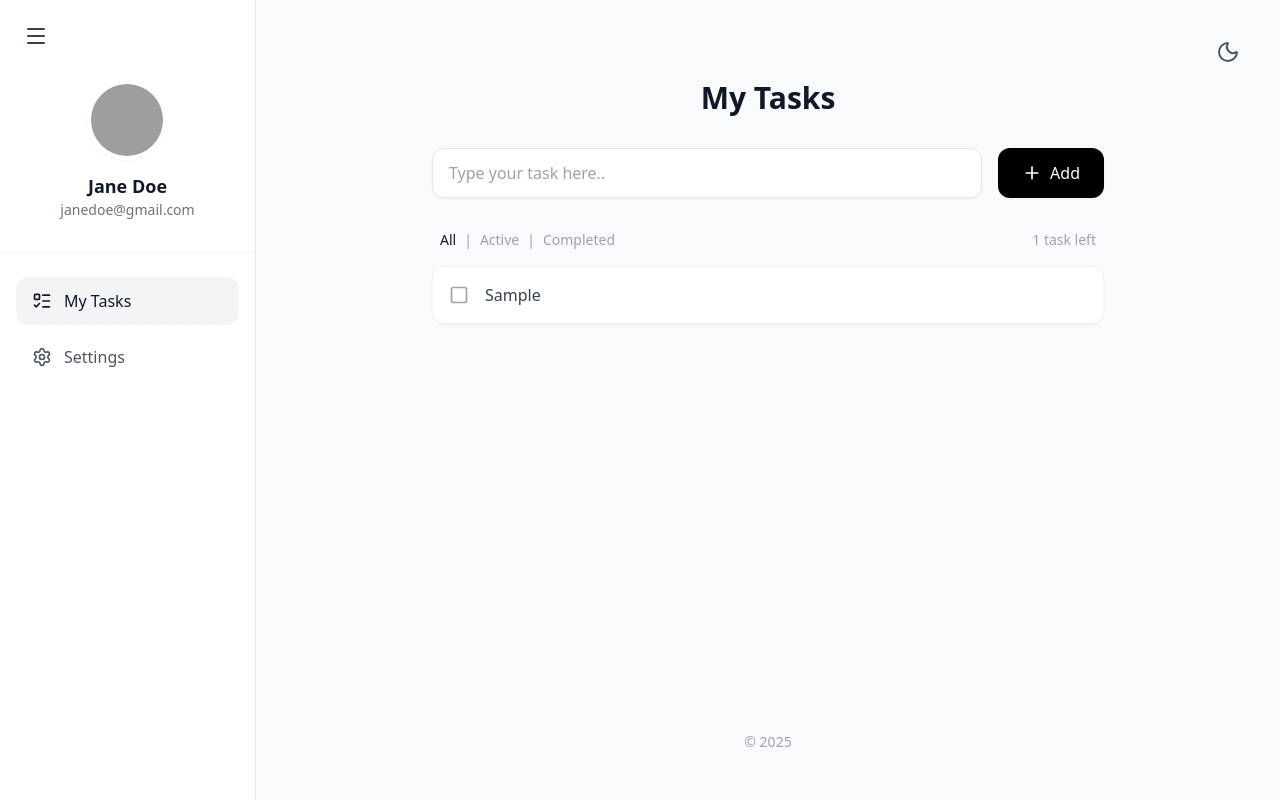
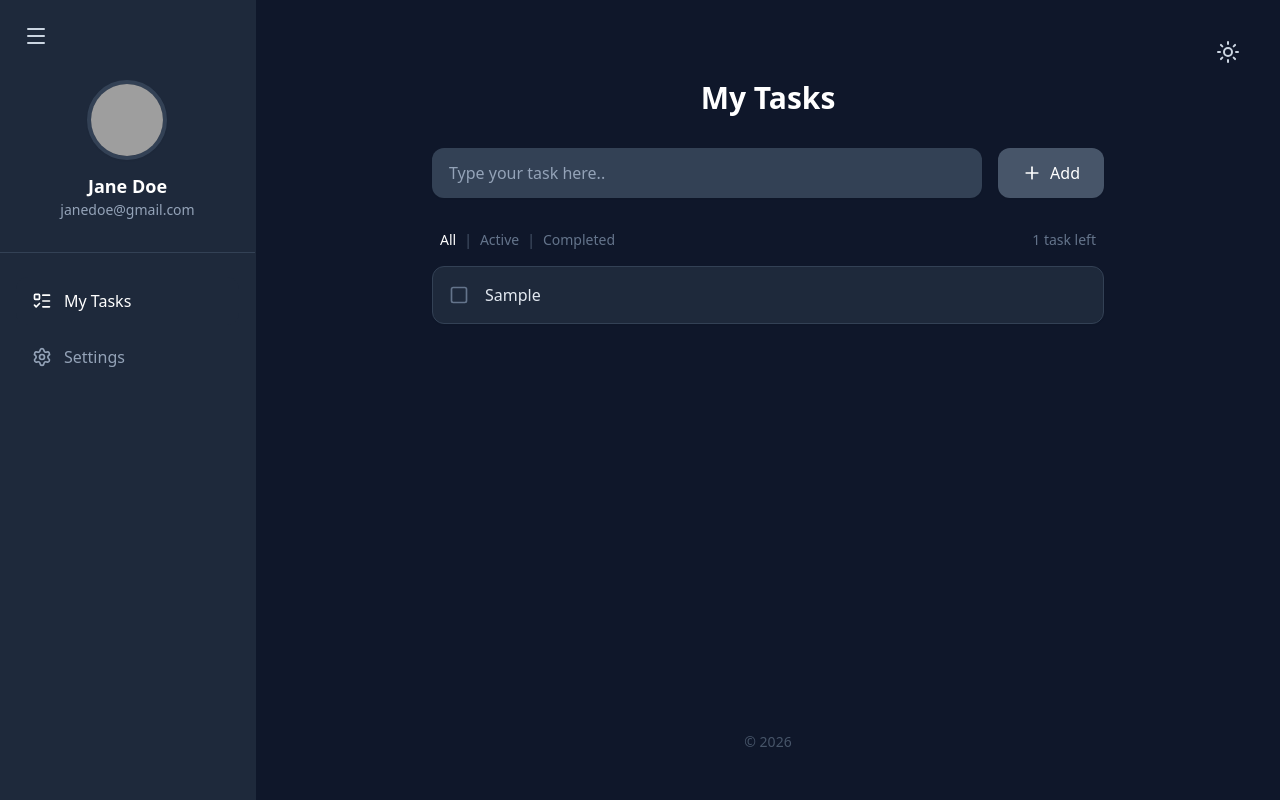
Before and after one commit to 2002Larissa/to-do-list, a React (Create React App) app: page / in a window 1280 px wide. Both pictures are taken after typing "Sample" into the empty fields and a click on the button "Add". Built offline with nearby package versions, Linux system fonts and the light colour scheme; grey boxes are pictures that could not be loaded; the HTML template or start-up script is replaced by a standard one.

Commit message:
Alterações coerentes com o desafio

```diff
--- a/src/App.js
+++ b/src/App.js
@@ -1,15 +1,29 @@
-import React, { useState } from 'react';
-import { Menu, Moon, Sun, Settings, ListTodo, Plus, Edit2, Trash2, Square, CheckSquare, X } from 'lucide-react';
+import React, { useState, useEffect } from 'react';
+import { Menu, Moon, Sun, Settings, ListTodo, Plus, Edit2, Trash2, Square, CheckSquare, X, Check } from 'lucide-react';
+
 import taskIllustration from './assets/task-illustration.png';
 
 function App() {
-  const [tasks, setTasks] = useState([]);
+  // 1. CARREGAMENTO INICIAL (Lendo do localStorage)
+  const [tasks, setTasks] = useState(() => {
+    const savedTasks = localStorage.getItem('minhasTarefas');
+    // Se tiver algo salvo, converte de texto para objeto. Se não, começa vazio [].
+    return savedTasks ? JSON.parse(savedTasks) : [];
+  });
+
   const [activeTab, setActiveTab] = useState('All');
-  const [isDarkMode, setIsDarkMode] = useState(false);
+  const [isDarkMode, setIsDarkMode] = useState(true);
   const [inputValue, setInputValue] = useState('');
+  const [isSidebarOpen, setIsSidebarOpen] = useState(false);
 
-  //Estado para controlar se a barra lateral está aberta no mobile
-  const [isSidebarOpen, setIsSidebarOpen] = useState(false);
+  // NOVO: Estados para controlar a edição
+  const [editingTaskId, setEditingTaskId] = useState(null);
+  const [editingText, setEditingText] = useState('');
+
+  // 2. USEEFFECT: Salvando automaticamente no localStorage sempre que 'tasks' mudar
+  useEffect(() => {
+    localStorage.setItem('minhasTarefas', JSON.stringify(tasks));
+  }, [tasks]);
 
   const handleAddTask = () => {
     if (inputValue.trim() === '') return;
@@ -32,6 +46,20 @@ function App() {
     setTasks(tasks.filter(task => task.id !== taskId));
   };
 
+  // NOVO: Funções de Edição
+  const handleStartEditing = (task) => {
+    setEditingTaskId(task.id);
+    setEditingText(task.text);
+  };
+
+  const handleSaveEdit = (taskId) => {
+    if (editingText.trim() === '') return;
+    setTasks(tasks.map(task =>
+      task.id === taskId ? { ...task, text: editingText } : task
+    ));
+    setEditingTaskId(null); // Sai do modo de edição
+  };
+
   const filteredTasks = tasks.filter(task => {
     if (activeTab === 'Active') return !task.completed;
     if (activeTab === 'Completed') return task.completed;
@@ -43,7 +71,7 @@ function App() {
 
       <div className="flex w-full h-full bg-[#f9fafb] dark:bg-[#0f172a] text-gray-800 dark:text-slate-200 relative overflow-hidden">
 
-        {/* NOVO: Overlay escuro para o mobile quando o menu está aberto */}
+        {/* Overlay do Mobile */}
         {isSidebarOpen && (
           <div
             className="fixed inset-0 bg-black/50 z-40 md:hidden transition-opacity"
@@ -51,29 +79,15 @@ function App() {
           />
         )}
 
-        {/* Sidebar atualizada para ser responsiva */}
-        <aside className={`
-          absolute md:relative z-50 h-full
-          transform ${isSidebarOpen ? 'translate-x-0' : '-translate-x-full'} md:translate-x-0
-          transition-transform duration-300 ease-in-out
-          w-64 bg-white dark:bg-[#1e293b] border-r border-gray-200 dark:border-slate-800
-          flex flex-col items-center py-6
-        `}>
+        {/* Sidebar */}
+        <aside className={`absolute md:relative z-50 h-full transform ${isSidebarOpen ? 'translate-x-0' : '-translate-x-full'} md:translate-x-0 transition-transform duration-300 ease-in-out w-64 bg-white dark:bg-[#1e293b] border-r border-gray-200 dark:border-slate-800 flex flex-col items-center py-6`}>
           <div className="w-full px-6 flex justify-between items-center mb-8">
             <Menu className="w-6 h-6 text-gray-700 dark:text-slate-300 hidden md:block" />
-            {/* Botão de fechar visível apenas no mobile */}
-            <X
-              className="w-6 h-6 text-gray-700 dark:text-slate-300 cursor-pointer md:hidden ml-auto"
-              onClick={() => setIsSidebarOpen(false)}
-            />
+            <X className="w-6 h-6 text-gray-700 dark:text-slate-300 cursor-pointer md:hidden ml-auto" onClick={() => setIsSidebarOpen(false)} />
           </div>
 
           <div className="flex flex-col items-center mb-8">
-            <img
-              src="https://i.pravatar.cc/150?img=47"
-              alt="Jane Doe"
-              className="w-20 h-20 rounded-full mb-3 border-4 border-white dark:border-slate-700 shadow-sm"
-            />
+            <img src="https://i.pravatar.cc/150?img=47" alt="Jane Doe" className="w-20 h-20 rounded-full mb-3 border-4 border-white dark:border-slate-700 shadow-sm" />
             <h2 className="text-lg font-semibold text-gray-900 dark:text-white">Jane Doe</h2>
             <p className="text-sm text-gray-500 dark:text-slate-400">janedoe@gmail.com</p>
           </div>
@@ -93,19 +107,12 @@ function App() {
         {/* Main Content */}
         <main className="flex-1 flex flex-col relative py-8 px-4 md:py-10 md:px-8 items-center overflow-y-auto w-full">
 
-          {/* NOVO: Header Mobile com Menu e Toggle de Tema */}
           <div className="w-full max-w-2xl flex justify-between items-center mb-6 md:mb-0 md:absolute md:top-8 md:right-8 md:w-auto">
-            <button
-              className="md:hidden p-2 -ml-2 rounded-full hover:bg-gray-200 dark:hover:bg-slate-800 transition-colors"
-              onClick={() => setIsSidebarOpen(true)}
-            >
+            <button className="md:hidden p-2 -ml-2 rounded-full hover:bg-gray-200 dark:hover:bg-slate-800 transition-colors" onClick={() => setIsSidebarOpen(true)}>
               <Menu className="w-6 h-6 text-gray-900 dark:text-white" />
             </button>
 
-            <div
-              className="cursor-pointer p-2 rounded-full hover:bg-gray-200 dark:hover:bg-slate-800 transition-colors"
-              onClick={() => setIsDarkMode(!isDarkMode)}
-            >
+            <div className="cursor-pointer p-2 rounded-full hover:bg-gray-200 dark:hover:bg-slate-800 transition-colors" onClick={() => setIsDarkMode(!isDarkMode)}>
               {isDarkMode ? <Sun className="w-6 h-6 text-slate-300 hover:text-white" /> : <Moon className="w-6 h-6 text-gray-600 hover:text-gray-900" />}
             </div>
           </div>
@@ -132,11 +139,7 @@ function App() {
           {tasks.length === 0 ? (
             <div className="flex flex-col items-center justify-center mt-10">
               <div className="flex items-center space-x-4 md:space-x-6 text-left">
-                <img
-                  src={taskIllustration}
-                  alt="Empty task list illustration"
-                  className="w-32 h-32 md:w-48 md:h-48 object-contain"
-                />
+                <img src={taskIllustration} alt="Empty task list illustration" className="w-32 h-32 md:w-48 md:h-48 object-contain" />
                 <div className="text-gray-500 dark:text-slate-400 italic transition-colors text-sm md:text-base">
                   <p>Empty as my motivation on Monday 😅.</p>
                   <p>Let's start adding stuff!</p>
@@ -159,37 +162,67 @@ function App() {
                 </div>
               </div>
 
-              {/* Lista */}
+              {/* Lista de Tarefas */}
               <div className="w-full max-w-2xl flex flex-col space-y-3">
                 {filteredTasks.map((task) => (
                   <div key={task.id} className="flex items-center justify-between bg-white dark:bg-[#1e293b] p-3 md:p-4 rounded-xl border border-gray-100 dark:border-slate-700 shadow-sm group hover:shadow-md transition-all">
-                    <div className="flex items-center space-x-3 md:space-x-4 cursor-pointer flex-1 min-w-0" onClick={() => toggleTaskCompletion(task.id)}>
-                      <button className="text-gray-400 dark:text-slate-500 hover:text-gray-600 dark:hover:text-slate-300 transition-colors shrink-0">
-                        {task.completed ? <CheckSquare className="w-5 h-5 text-black dark:text-white" /> : <Square className="w-5 h-5" />}
-                      </button>
-                      <span className={`text-sm md:text-base truncate ${task.completed ? 'line-through text-gray-400 dark:text-slate-500' : 'text-gray-700 dark:text-slate-200'}`}>
-                        {task.text}
-                      </span>
+
+                    <div className="flex items-center space-x-3 md:space-x-4 flex-1 min-w-0">
+                      {/* Lógica condicional: Se estiver editando, esconde o botão de concluir */}
+                      {editingTaskId !== task.id && (
+                        <button onClick={() => toggleTaskCompletion(task.id)} className="text-gray-400 dark:text-slate-500 hover:text-gray-600 dark:hover:text-slate-300 transition-colors shrink-0">
+                          {task.completed ? <CheckSquare className="w-5 h-5 text-black dark:text-white" /> : <Square className="w-5 h-5" />}
+                        </button>
+                      )}
+
+                      {/* Lógica condicional: Campo de Input VS Texto normal */}
+                      {editingTaskId === task.id ? (
+                        <input
+                          type="text"
+                          value={editingText}
+                          onChange={(e) => setEditingText(e.target.value)}
+                          onKeyDown={(e) => e.key === 'Enter' && handleSaveEdit(task.id)}
+                          autoFocus
+                          className="flex-1 px-3 py-1 rounded border border-gray-300 dark:border-slate-600 bg-white dark:bg-slate-700 text-sm md:text-base text-gray-800 dark:text-white focus:outline-none"
+                        />
+                      ) : (
+                        <span onClick={() => toggleTaskCompletion(task.id)} className={`text-sm md:text-base truncate cursor-pointer ${task.completed ? 'line-through text-gray-400 dark:text-slate-500' : 'text-gray-700 dark:text-slate-200'}`}>
+                          {task.text}
+                        </span>
+                      )}
                     </div>
 
-                    {/* Alterado para aparecer sempre no mobile (opacity-100 md:opacity-0) e no hover no desktop */}
+                    {/* Botões de Ação */}
                     <div className="flex space-x-2 md:space-x-3 text-gray-400 dark:text-slate-500 opacity-100 md:opacity-0 group-hover:opacity-100 transition-opacity shrink-0 ml-2">
-                      <button className="hover:text-gray-700 dark:hover:text-slate-300 transition-colors"><Edit2 className="w-4 h-4 md:w-4 md:h-4" /></button>
-                      <button onClick={() => handleDeleteTask(task.id)} className="hover:text-red-500 dark:hover:text-red-400 transition-colors"><Trash2 className="w-4 h-4 md:w-4 md:h-4" /></button>
+                      {editingTaskId === task.id ? (
+                        // Mostra o botão verde de Salvar (Check) se estiver editando
+                        <button onClick={() => handleSaveEdit(task.id)} className="hover:text-green-500 transition-colors">
+                          <Check className="w-5 h-5 md:w-5 md:h-5 text-green-500" />
+                        </button>
+                      ) : (
+                        // Mostra Editar e Excluir se não estiver editando
+                        <>
+                          <button onClick={() => handleStartEditing(task)} className="hover:text-gray-700 dark:hover:text-slate-300 transition-colors">
+                            <Edit2 className="w-4 h-4 md:w-4 md:h-4" />
+                          </button>
+                          <button onClick={() => handleDeleteTask(task.id)} className="hover:text-red-500 dark:hover:text-red-400 transition-colors">
+                            <Trash2 className="w-4 h-4 md:w-4 md:h-4" />
+                          </button>
+                        </>
+                      )}
                     </div>
+
                   </div>
                 ))}
               </div>
             </>
           )}
 
-          {/* Footer */}
           <div className="mt-auto pt-10 pb-2 text-xs md:text-sm text-gray-400 dark:text-slate-600 transition-colors">
-            © 2025
+            © 2026
           </div>
         </main>
       </div>
-
     </div>
   );
 }
```
